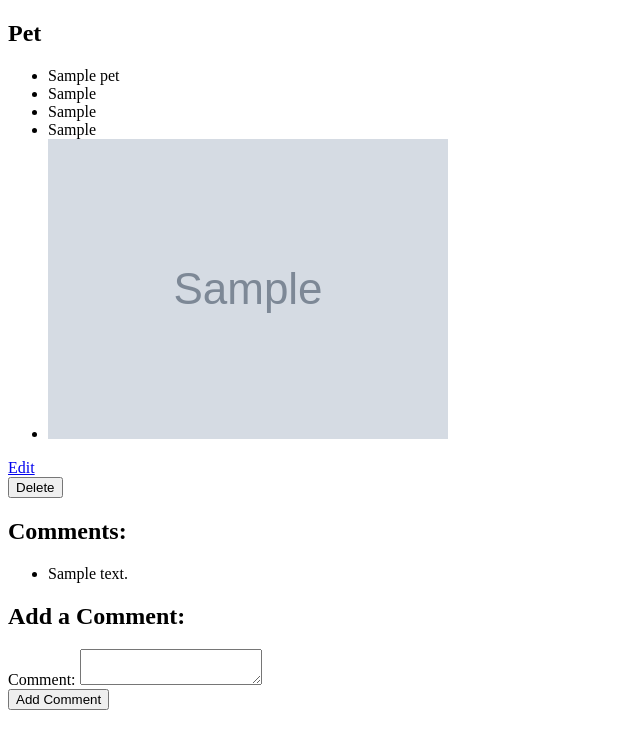
After one commit to ryanrgdavis/pet_gallery, a Flask app: page /pets/1/show in a window 1280 px wide. The commit adds this page. Shown: the top 749 px of the page, without its empty margins (0-640 px from the left). Run offline with Flask 3, Linux system fonts and the light colour scheme; grey boxes marked "Sample" are stand-in pictures; a database or web service that is not in the repository returns one stand-in record (values such as "Sample title"); some libraries are stand-ins or nearby versions.

Commit message:
need styling

```diff
--- a/controllers/pets_controller.py
+++ b/controllers/pets_controller.py
@@ -1,16 +1,16 @@
-from flask import render_template, request, redirect
-from models.pet import all_pets, get_pet_posts, add_pet, delete_pet_post, create_comment, edit_pet_post, get_comments_for_post
+from flask import render_template, request, redirect, jsonify, url_for
+from models.pet import all_pets, add_pet, delete_pet_post, create_comment, edit_pet_post, get_comments_for_pet, get_pet_by_id
 from services.session_info import current_user
 
 def index():
     pets = all_pets()
-    user = current_user()
-    comments = {}
+    pets_with_comments = []
+    comments = []
     for pet in pets:
-        pet_posts = get_pet_posts(pet['pet_id'])
-        for post in pet_posts:
-            comments[post['id']] = get_comments_for_post(post['id'])
-    return render_template('pets/index.html', pets=pets, current_user=user, comments=comments)
+        comments = get_comments_for_pet(pet['pet_id'])
+        pet['comments'] = comments
+        pets_with_comments.append(pet)
+    return render_template('pets/index.html', pets=pets_with_comments, current_user=current_user(), comments=comments)
 
 def new():
     return render_template('pets/new.html')
@@ -25,7 +25,7 @@ def add():
     return redirect('/')
 
 def edit(pet_id):
-    pet = get_pet_posts(pet_id)
+    pet = get_pet_by_id(pet_id)
     return render_template('pets/edit.html', pet=pet)
 
 def update(pet_id):
@@ -41,8 +41,30 @@ def delete(pet_id):
     delete_pet_post(pet_id)
     return redirect('/')
 
-def comment(post_id, content):
-    post_id = request.form.get('post_id')
+def comment(pet_id):
+    pet_id = request.form.get('pet_id')
     content = request.form.get('content')
-    create_comment(post_id, content)
-    return redirect('/pets', post_id=post_id)
+    comments = get_comments_for_pet(pet_id)
+    create_comment(pet_id, content)
+    pet = get_pet_by_id(pet_id)
+    return redirect(url_for('pets_routes.show', pet_id=pet_id, pet=pet, comments=comments, current_user=current_user()))
+
+def show(pet_id):
+    pet = get_pet_by_id(pet_id)
+    comments = get_comments_for_pet(pet_id)
+    return render_template('pets/show.html', pet=pet, comments=comments, current_user=current_user())
+
+# def comment(pet_id):
+#     content = request.form.get('content')
+#     create_comment(pet_id, content)
+#     return redirect('/')
+
+# def toggle_comment(pet_id):
+#     show_comments = request.form.get('show_comments')
+#     toggle_comments(pet_id, show_comments == 'true')
+#     return redirect(url_for('pets_routes.index'))
+
+# def toggle_comment_func(pet_id):
+#     show_comments = request.form.get('show_comments')
+#     toggle_comments(pet_id, show_comments)
+#     return redirect('/pets/index.html', pets=[pet], current_user=current_user())
--- a/db/db.py
+++ b/db/db.py
@@ -8,7 +8,10 @@ def sql(query, parameters=[]):
     connection = psycopg2.connect(DB_URL) # open connection
     cursor = connection.cursor(cursor_factory=psycopg2.extras.RealDictCursor) # we use cursor to run SQL commands
     cursor.execute(query, parameters) # begin transaction
-    results = cursor.fetchall()
+    if query.strip().lower().startswith("select"):
+        results = cursor.fetchall()
+    else:
+        results = None
     connection.commit() # end transaction
     connection.close() # close connection
     return results
--- a/models/pet.py
+++ b/models/pet.py
@@ -9,17 +9,19 @@ def get_pet_posts(pet_id):
         # Handle the error when the id is not an integer
         return "Invalid id. Please enter an integer value."
     pet_id = int(pet_id)
-    posts = sql('SELECT posts.* FROM posts INNER JOIN pet_profiles ON posts.pet_profile_id = pet_profiles.id WHERE pet_profiles.pet_id = %s', [pet_id])
+    posts = sql('SELECT * FROM posts WHERE pet_id = %s', [pet_id])
     return posts
 
 def add_pet(pets_name, favourite_food, favourite_music, favourite_toys, image_url):
-    sql('INSERT INTO pets (pets_name, favourite_food, favourite_music, favourite_toys, image_url) VALUES (%s, %s, %s, %s, %s) RETURNING *', (pets_name, favourite_food, favourite_music, favourite_toys, image_url))
+    return sql('INSERT INTO pets (pets_name, favourite_food, favourite_music, favourite_toys, image_url) VALUES (%s, %s, %s, %s, %s) RETURNING *', (pets_name, favourite_food, favourite_music, favourite_toys, image_url))
 
 def delete_pet_post(pet_id):
-    sql('DELETE FROM pets WHERE pet_id=%s RETURNING *', [pet_id])
+    sql('DELETE FROM comments WHERE pet_id = %s', [pet_id])
+    sql('DELETE FROM pets WHERE pet_id = %s RETURNING *', [pet_id])
 
 def edit_pet_post(pet_id, pets_name, favourite_food, favourite_music, favourite_toys, image_url):
-    sql('UPDATE pets SET pets_name=%s, favourite_food=%s, favourite_music=%s, favourite_toys=%s, image_url=%s WHERE pet_id=%s RETURNING *', [pets_name, favourite_food, favourite_music, favourite_toys, image_url, pet_id])
+    sql('UPDATE pets SET pets_name = %s, favourite_food = %s, favourite_music = %s, favourite_toys = %s, image_url = %s WHERE pet_id = %s RETURNING *', [pets_name, favourite_food, favourite_music, favourite_toys, image_url, pet_id])
+
 
 def create_post(pet_profile_id, user_id, content):
     sql('INSERT INTO posts (pet_profile_id, user_id, content) VALUES (%s, %s, %s)', [pet_profile_id, user_id, content])
@@ -27,8 +29,19 @@ def create_post(pet_profile_id, user_id, content):
 def get_all_posts():
     return sql('SELECT * FROM posts ORDER BY created_at DESC')
 
-def create_comment(post_id, content):
-    sql('INSERT INTO comments (pet_id, content) VALUES (%s, %s)', [post_id, content])
+def create_comment(pet_id, content):
+    sql('INSERT INTO comments (pet_id, content) VALUES (%s, %s)', [pet_id, content])
 
-def get_comments_for_post(post_id):
-    return sql('SELECT * FROM comments WHERE post_id = %s ORDER BY created_at DESC', [post_id])
+def get_comments_for_pet(pet_id):
+    return sql('SELECT content FROM comments WHERE pet_id = %s ORDER BY created_at DESC', [pet_id])
+
+def get_pets_with_comments():
+    return sql("SELECT pets.*, comments.* FROM pets LEFT JOIN comments ON pets.pet_id = comments.pet_id WHERE pets.show_comments = TRUE ORDER BY pets.pet_id")
+
+
+def get_pet_by_id(pet_id):
+    pet = sql('SELECT * FROM pets WHERE pet_id = %s', [pet_id])
+    return pet[0] if pet else None
+
+# def toggle_comments(pet_id, show_comments):
+#     sql('UPDATE pets SET show_comments = %s WHERE pet_id = %s', [show_comments, pet_id])
--- /dev/null
+++ b/static/style.css
@@ -0,0 +1,13 @@
+/* Hide the comments by default */
+.comments {
+  display: none;
+}
+
+/* Show the comments when the toggle button is clicked */
+.comments.show {
+  display: block;
+}
+
+.hidden {
+  display: none;
+}
--- a/templates/base.html
+++ b/templates/base.html
@@ -5,7 +5,9 @@
     <meta http-equiv="X-UA-Compatible" content="IE=edge">
     <meta name="viewport" content="width=device-width, initial-scale=1.0">
     <title>Document</title>
-</head>
+    <link rel="stylesheet" href="{{ url_for('static', filename='style.css') }}">
+    <script src="{{ url_for('static', filename='script.js') }}"></script>
+    </head>
 <body>
     {% block content %}
     {% endblock %}
--- /dev/null
+++ b/templates/pets/show.html
@@ -0,0 +1,42 @@
+{% extends 'base.html' %}
+
+{% block content %}
+
+    <h2>Pet</h2>
+        <header>
+            <ul>
+                <li>{{ pet['pets_name'] }}</li>
+                <li>{{ pet['favourite_food'] }}</li>
+                <li>{{ pet['favourite_music'] }}</li>
+                <li>{{ pet['favourite_toys'] }}</li>
+                <li><img src="{{ pet['image_url'] }}" alt="{{ pet.pets_name }}"></li>
+            </ul>
+
+            <section class="controls">
+                <a href="/pets/{{ pet['pet_id'] }}/edit">Edit</a>
+
+            <form action="/pets/{{ pet['pet_id'] }}/delete" method="POST">
+                <button>Delete</button>
+            </form>
+            </section>
+        </header>
+
+{% if comments %}
+<h2>Comments:</h2>
+<ul>
+    {% for comment in comments %}
+        <li>{{ comment['content'] }}</li>
+    {% endfor %}
+</ul>
+{% else %}
+<p>No comments yet.</p>
+{% endif %}
+
+<h2>Add a Comment:</h2>
+<form action="/pets/{{ pet['pet_id'] }}/comments" method="POST">
+<input type="hidden" name="pet_id" value="{{ pet['pet_id'] }}">
+<label>Comment:</label>
+<textarea name="content" required></textarea><br>
+<input type="submit" name="Comment" value="Add Comment">
+</form>
+{% endblock %}
```
Also changed, not shown: db/schema.sql (+5 -3 lines), routes/pets_routes.py (+7 -5 lines), static/script.js (added, +44 -0 lines), templates/pets/edit.html (+9 -9 lines), templates/pets/index.html (+33 -17 lines), static/css/style.css (deleted).
